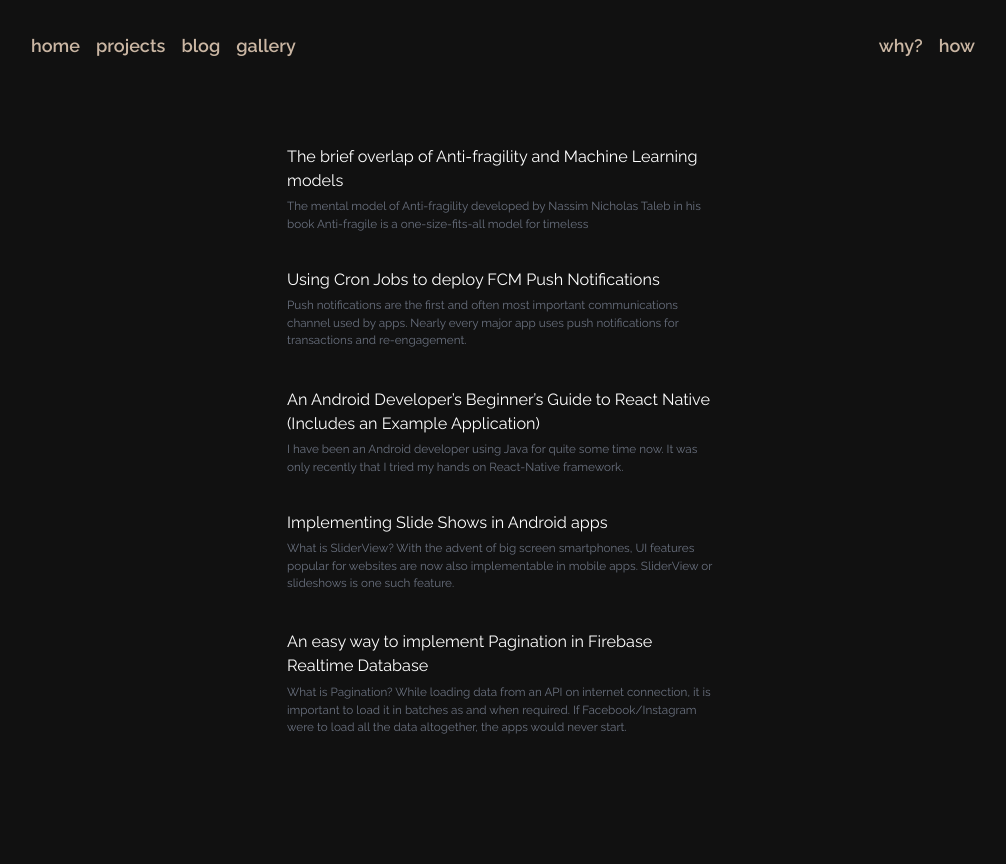
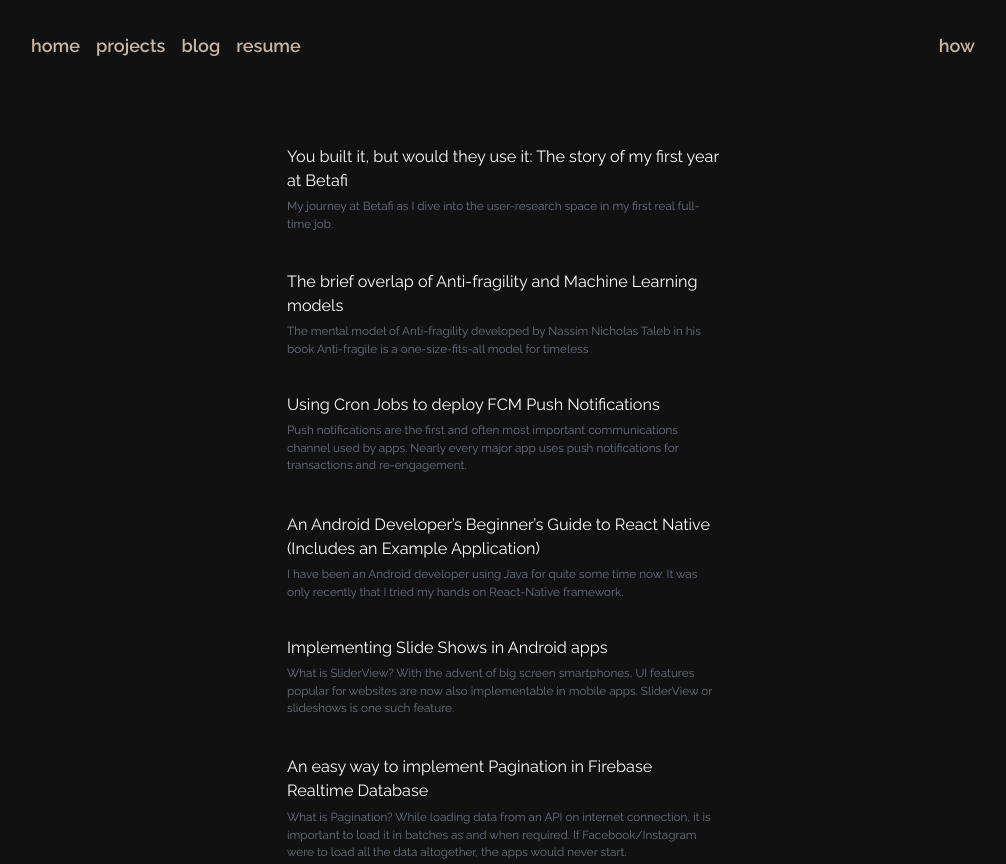
Before and after one commit to nikhil-sachdeva/portfolio, a Next.js app: page /blog in a window 1280 px wide. Shown: the whole page, without its empty margins (137-1143 px from the left). Before the commit the page ends 800 px from the top, so only its background shows below. Built offline with nearby package versions, Linux system fonts and the light colour scheme.

Commit message:
ux refinements + resume

```diff
--- a/next.config.js
+++ b/next.config.js
@@ -14,6 +14,10 @@ module.exports = {
         protocol: 'https',
         hostname: 'github.com',
       },
+      {
+        protocol: 'http',
+        hostname: 'pixel.nymag.com'
+      }
     ],
   },
 }
--- a/package.json
+++ b/package.json
@@ -10,6 +10,7 @@
   },
   "dependencies": {
     "@next/font": "^13.1.6",
+    "@radix-ui/react-hover-card": "^1.0.4",
     "@tippyjs/react": "^4.2.6",
     "@types/node": "18.13.0",
     "@types/react": "18.0.27",
--- a/src/components/navHeader.tsx
+++ b/src/components/navHeader.tsx
@@ -1,20 +1,35 @@
 import { Raleway } from '@next/font/google'
 import Link from 'next/link';
+import * as HoverCard from '@radix-ui/react-hover-card';
 
 
-const comfortaa = Raleway({ weight: "400", style: ['normal'], subsets: ['latin'] })
+const raleway = Raleway({ weight: "100", style: ['normal'], subsets: ['latin'] })
 const ralewayBold = Raleway({ weight: "600", style: ['normal'], subsets: ['latin'] })
 
 const LinkFloater = (props: any) => {
   return (
-    <button className="nav-item group text-[#F9E0C8] hover:translate-y-2 font-extrabold transition  mx-2 text-[18px]">
+    <button className="nav-item relative group text-[#F9E0C8] hover:translate-y-2 font-extrabold transition  mx-2 text-[18px]">
       <div className='opacity-80 group-hover:opacity-100'>
         {props.title}
       </div>
       <div className='h-[2px] w-full bg-[#ff5074] scale-x-0 group-hover:scale-x-100 duration-200' />
+      {props.hover && props.hoverContent}
     </button>
   )
 }
+
+let howHoverContent = (
+<div className={'group-hover:block shadow-[#ff5074] shadow-lg opacity-90 hidden absolute bg-black top-12 rounded-md text-[13px] w-48 p-2 right-[-4.5rem] text-white ' + raleway.className}>
+        This is a WIP portfolio project developed in <span className={ralewayBold.className}>Next + React</span>, with <span className={ralewayBold.className}>Tailwind</span> support. The project is deployed on <span className={ralewayBold.className}>Vercel</span> and is designed in <span className={ralewayBold.className}>Figma.</span> <br></br>
+        At some point I might write in detail about eng and design decisions.
+        </div>
+)
+
+let whyHoverContent = (
+  <div className={'group-hover:block shadow-[#ff5074] shadow-lg opacity-90 hidden absolute bg-black top-12 rounded-md text-[13px] w-48 p-2 right-[-4.5rem] text-white ' + raleway.className}>
+        Why shall a mortal buy space on digital real estate?
+          </div>
+  )
 
 export default function NavHeader() {
   return (
@@ -35,14 +50,18 @@ export default function NavHeader() {
 
         </Link>
 
-        <Link href={'/coming_soon'}>
+        {/* <Link href={'/coming_soon'}>
           <LinkFloater title={"gallery"} />
+        </Link> */}
+        <Link rel="noreferrer" target="_blank" href={'https://read.cv/nikhilsachdeva'}>
+          <LinkFloater title={"resume"} />
         </Link>
       </div>
 
       <div className='flex'>
-        <LinkFloater title={"why?"} />
-        <LinkFloater title={"how"} />
+        {/* <LinkFloater title={"why?"} hover={true} hoverContent={whyHoverContent} /> */}
+    <LinkFloater title={"how"} hover={true} hoverContent={howHoverContent} />
+
 
       </div>
     </div>
--- a/src/pages/blog.tsx
+++ b/src/pages/blog.tsx
@@ -10,6 +10,11 @@ import Link from 'next/link';
 const comfortaa = Raleway({ weight: "400", style: ['normal'], subsets: ['latin'] })
 
 const blogs = [
+    {
+        title: 'You built it, but would they use it: The story of my first year at Betafi',
+        link: 'https://www.betafi.co/blog-post/learnings-of-an-intern',
+        subtext: 'My journey at Betafi as I dive into the user-research space in my first real full-time job.'
+    },
     {
         title: 'The brief overlap of Anti-fragility and Machine Learning models',
         link: 'https://nikhilsachdeva57.medium.com/the-brief-overlap-of-anti-fragility-and-machine-learning-models-ceb344d88efc',
@@ -48,6 +53,7 @@ export default function Blog() {
             <NavHeader />
             <div className='w-full mt-12 flex justify-center'>
                 <div className='w-[30rem]'>
+                    <div style={{"minHeight" : "101%"}} className='min-h-[101%]'>
             {blogs.map((blog, idx) => {
                 return (
                     <Link key={idx} href={blog.link} target="_blank" className='group hover:shadow-md shadow-white'>
@@ -62,6 +68,7 @@ export default function Blog() {
             })}
             </div>
             </div>
+            </div>
         </div>
         </>
     )
--- a/src/pages/projects.tsx
+++ b/src/pages/projects.tsx
@@ -19,7 +19,7 @@ export default function ComingSoon() {
         <div className='sm:flex mt-20'>
         {projects.map((project, idx) => {
             return(
-                <Link key={idx} href={project.link} rel="noreferrer" target="_blank" className='group rounded-xl border border-white h-[520px] w-[350px] p-4 mx-4 relative opacity-80 hover:opacity-100 scale-95 hover:scale-100 duration-200'>
+                <Link key={idx} href={project.link} rel="noreferrer" target="_blank" className={'group rounded-xl border border-white h-[520px] w-[350px] p-4 mx-4 relative opacity-80 hover:opacity-100 scale-95 hover:scale-100 duration-200 ' + comfortaa.className}>
 
                     <div className='w-full flex justify-center'>
                         <Image width={200} height={200} alt="project_image" src={project.image_url}/>
```
Also changed, not shown: src/pages/index.tsx (+57 -11 lines), 1 other file (tests, documents, lock files or other folders).
